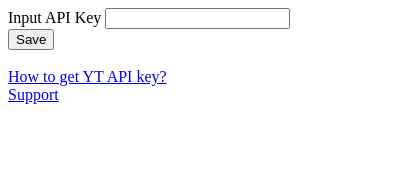
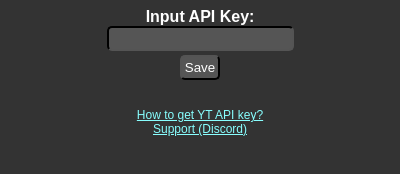
Before and after one commit to pgamerx/yt-dislikes-viewer, a browser extension: page popup/index.html in a window 400 px wide. Drawn offline with Linux system fonts and the light colour scheme.

Commit message:
Improve UI
Improves the UI by adding a small css file. Nothing fancy but it does the job.

I also fixed a small indentation error I found.

```diff
--- /dev/null
+++ b/popup/index.css
@@ -0,0 +1,29 @@
+body {
+    background-color: #333;
+    color: #fff;
+    font-family: arial;
+    font-size: 12px;
+    text-align: center;
+}
+
+label {
+    font-weight: bold;
+    font-size: 16px;
+}
+
+a {
+    color: #8ff;
+}
+
+#wptk, #save {
+    border-radius: 5px;
+    background-color: #555;
+    border-style: solid 2px;
+    border-color: #000;
+    color: #fff;
+    padding: 3px;
+}
+
+#spacer {
+    height: 4px;
+}
--- a/popup/index.html
+++ b/popup/index.html
@@ -1,18 +1,21 @@
 <html>
   <head>
     <script src="index.js" defer></script>
+    <link rel="stylesheet" href="index.css">
   </head>
   <body>
     <label>
-      Input API Key
+      Input API Key:
     </label>
+    </br>
     <input type="text" id="wptk" />
-    </br>
+    <div id="spacer"></div>
     <button id="save">Save</button>
     <div id="status"></div>
     </br>
+    </br>
     <a href="https://blog.hubspot.com/website/how-to-get-youtube-api-key">How to get YT API key?</a>
     </br>
-    <a href="https://u.pgamerx.com/discord"> Support </a>
+    <a href="https://u.pgamerx.com/discord"> Support (Discord) </a>
   </body>
 </html>
--- a/script.js
+++ b/script.js
@@ -10,7 +10,7 @@ chrome.storage.sync.get('savedApi', ({savedApi}) => {
       .catch((err) => console.error(err));
   }
 
-   function numberToAbbreviatedString(number) {
+  function numberToAbbreviatedString(number) {
     let result = "";
     let num = number;
     let unit = "";
```
